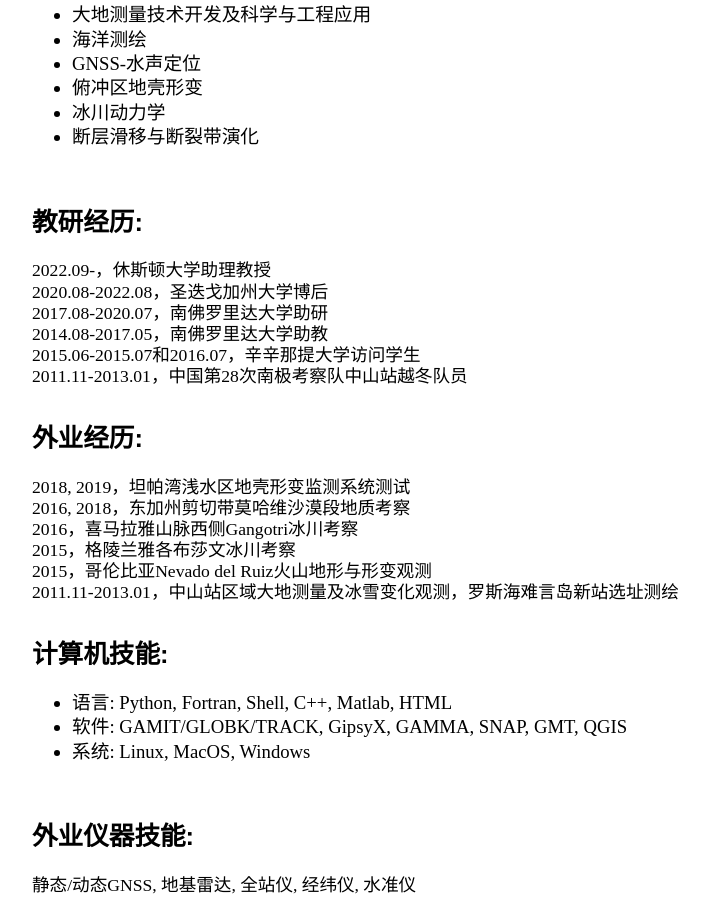
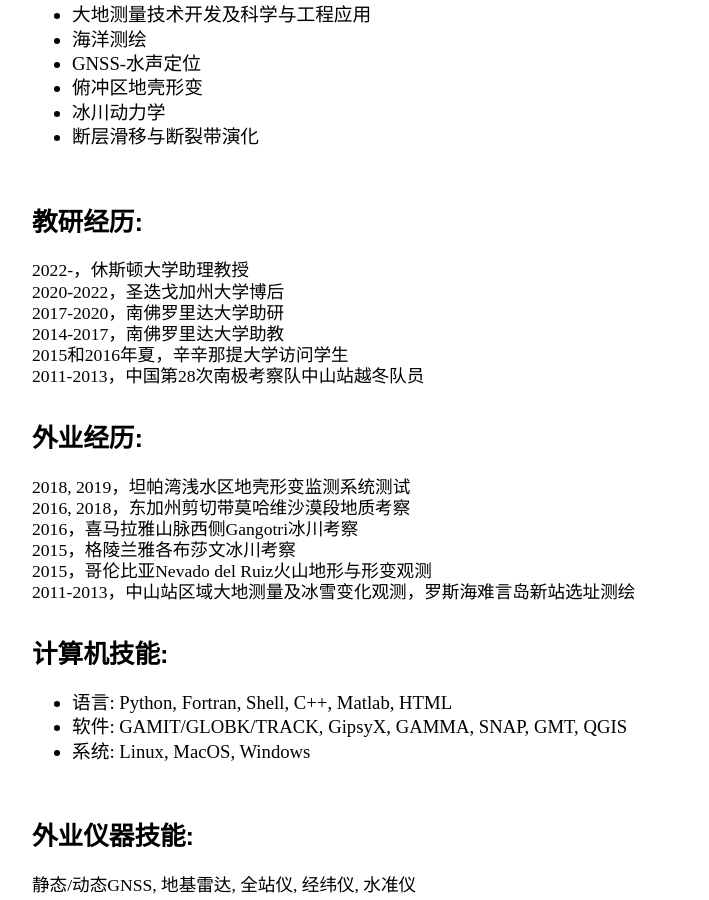
Before and after one commit to suruixie/suruixie.github.io, a Jekyll site: the page built from Chinese/index.html, in a window 1280 px wide and 900 px high, scrolled down 537 px. Shown: the whole window, without its empty margins (96-805 px from the left). Built offline with Jekyll 4.4.1, drawn with Linux system fonts in a browser that asks for light colours; a style sheet for code colours, icons or effects is not loaded.

Commit message:
Update index.html

```diff
--- a/Chinese/index.html
+++ b/Chinese/index.html
@@ -32,12 +32,12 @@ title: 谢苏锐的中文页面
 	</div>
 	<div class="sideText">
 	    <h4 style="margin-top:2em;margin-bottom:0.2em;">教研经历: </h4>
-            <p style="line-height: 120%;">2022.09-，休斯顿大学助理教授<br>
-            2020.08-2022.08，圣迭戈加州大学博后<br>
-            2017.08-2020.07，南佛罗里达大学助研<br>
-	    2014.08-2017.05，南佛罗里达大学助教<br>
-            2015.06-2015.07和2016.07，辛辛那提大学访问学生<br>
-            2011.11-2013.01，中国第28次南极考察队中山站越冬队员<br>
+            <p style="line-height: 120%;">2022-，休斯顿大学助理教授<br>
+            2020-2022，圣迭戈加州大学博后<br>
+            2017-2020，南佛罗里达大学助研<br>
+            2014-2017，南佛罗里达大学助教<br>
+            2015和2016年夏，辛辛那提大学访问学生<br>
+            2011-2013，中国第28次南极考察队中山站越冬队员<br>
             </p>
 	</div>
 	<div class="sideText">
@@ -47,7 +47,7 @@ title: 谢苏锐的中文页面
 		    2016，喜马拉雅山脉西侧Gangotri冰川考察<br>
 		    2015，格陵兰雅各布莎文冰川考察<br>
 		    2015，哥伦比亚Nevado del Ruiz火山地形与形变观测<br>
-		    2011.11-2013.01，中山站区域大地测量及冰雪变化观测，罗斯海难言岛新站选址测绘<br>
+		    2011-2013，中山站区域大地测量及冰雪变化观测，罗斯海难言岛新站选址测绘<br>
             </p>
 	</div>
 	<div class="sideText">
```
